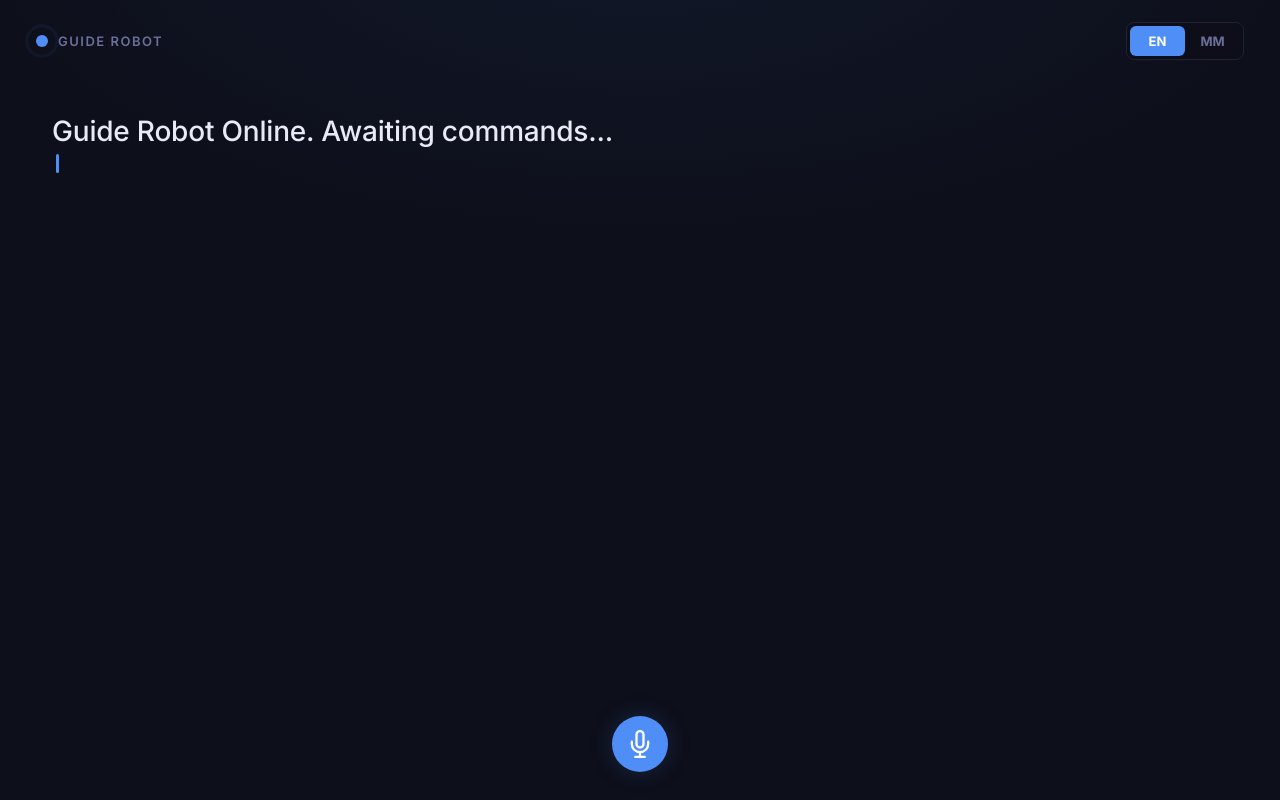
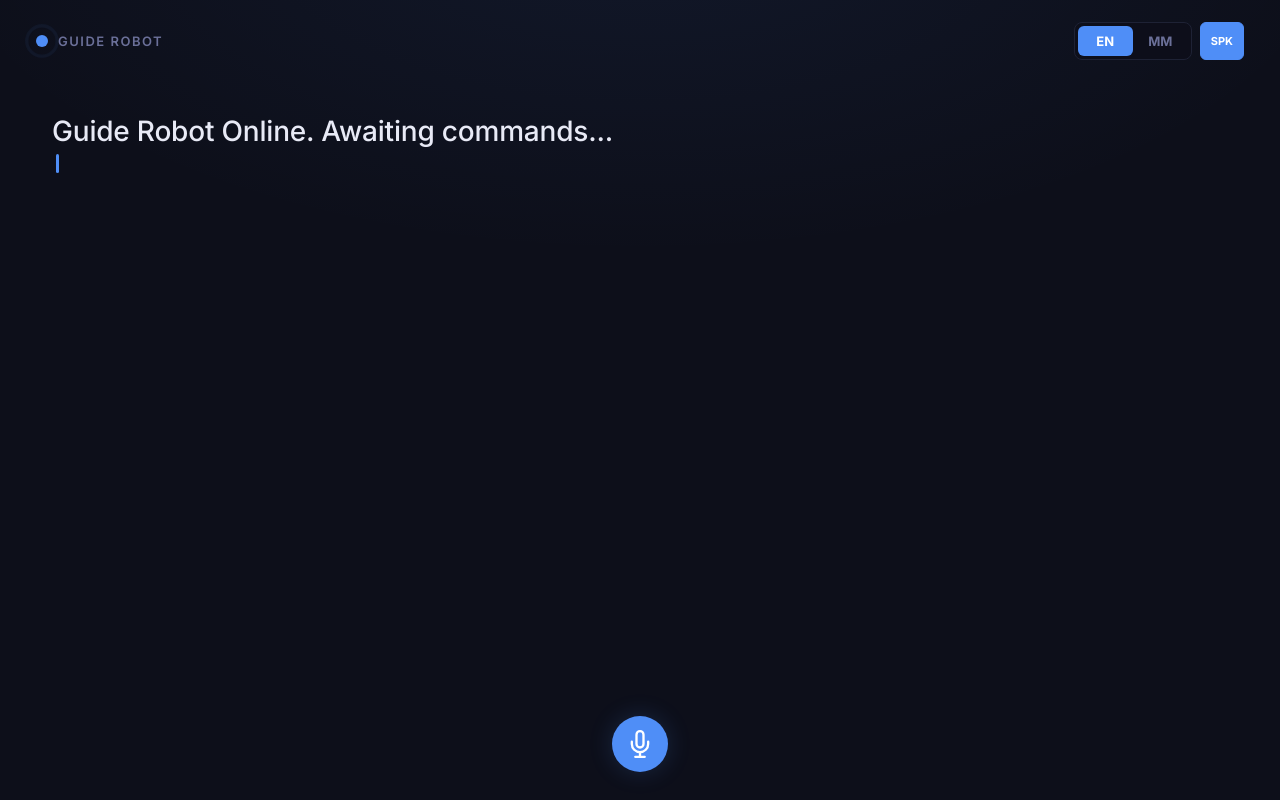
Before and after one commit to azaki0/4th_yr_pj, a Flask app: page / in a window 1280 px wide. Run offline with Flask 3, Linux system fonts and the light colour scheme; data that the repository does not hold is empty; some libraries are stand-ins or nearby versions.

Commit message:
new commit

```diff
--- a/guide_robot_web/memory_store.py
+++ b/guide_robot_web/memory_store.py
@@ -6,6 +6,7 @@
 import psycopg
 from llama_cpp import Llama
 from psycopg.rows import dict_row
+
 
 
 ROOT_DIR = Path.cwd()
--- a/guide_robot_web/static/style.css
+++ b/guide_robot_web/static/style.css
@@ -100,6 +100,27 @@
 .display-mode-button.active {
     background: var(--accent);
     color: #fff;
+}
+
+.phone-speaker-btn {
+    border: 1px solid var(--border);
+    border-radius: 6px;
+    background: transparent;
+    color: var(--text-dim);
+    font-family: var(--font);
+    font-size: 11px;
+    font-weight: 700;
+    cursor: pointer;
+    margin-left: 8px;
+    padding: 0 10px;
+    height: 38px;
+    transition: background 0.15s, color 0.15s;
+}
+
+.phone-speaker-btn.active {
+    background: var(--accent);
+    color: #fff;
+    border-color: var(--accent);
 }
 
 /* Pulse indicator */
--- a/guide_robot_web/templates/index.html
+++ b/guide_robot_web/templates/index.html
@@ -22,6 +22,7 @@
                         <button class="display-mode-button active" type="button" data-mode="en">EN</button>
                         <button class="display-mode-button" type="button" data-mode="mm">MM</button>
                     </div>
+                    <button id="phone-speaker-btn" class="phone-speaker-btn active" type="button" aria-label="Toggle phone speaker" title="Phone speaker">SPK</button>
                 </div>
             </div>
 
@@ -50,10 +51,10 @@
             </button>
             <section class="map-panel">
                 <div class="map-stage">
-                    <img id="floor-map" src="static/NSPU_campus_map_labeled.png" alt="Campus map">
+                    <img id="floor-map" src="static/maps/NSPU_campus_map_labeled.png" alt="Campus map">
                     <div id="map-route-stats">
                         <div class="distance-row">
-                            <img src="static/footstep.png" alt="">
+                            <img src="static/maps/footstep.png" alt="">
                             <span id="map-distance">-- ft</span>
                         </div>
                         <div id="map-time">--</div>
```
Also changed, not shown: guide_robot_web/remote_agent_client.py (+15 -0 lines), guide_robot_web/static/script.js (+62 -0 lines), guide_robot_web/.chroma_memory/chroma.sqlite3, guide_robot_web/static/maps/NSPU_campus_map_labeled.png (renamed from guide_robot_web/static/NSPU_campus_map_labeled.png), guide_robot_web/static/maps/footstep.png (renamed from guide_robot_web/static/footstep.png), guide_robot_web/static/raw_maps/NSPU_campus_map.png (renamed from guide_robot_web/static/NSPU_campus_map.png), guide_robot_web/static/raw_maps/NSPU_main_building_first_floor.png (added), guide_robot_web/static/raw_maps/NSPU_main_building_ground_floor.png (added), guide_robot_web/static/raw_maps/NSPU_main_building_rooftop.png (added), guide_robot_web/static/raw_maps/NSPU_main_building_second_floor.png (added), 1 other file.
